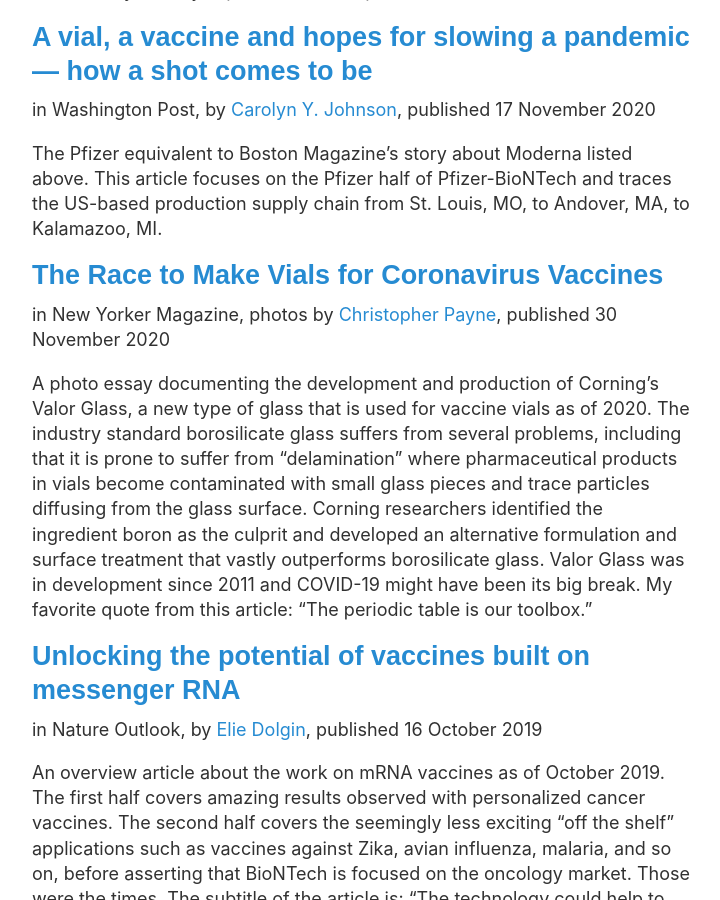
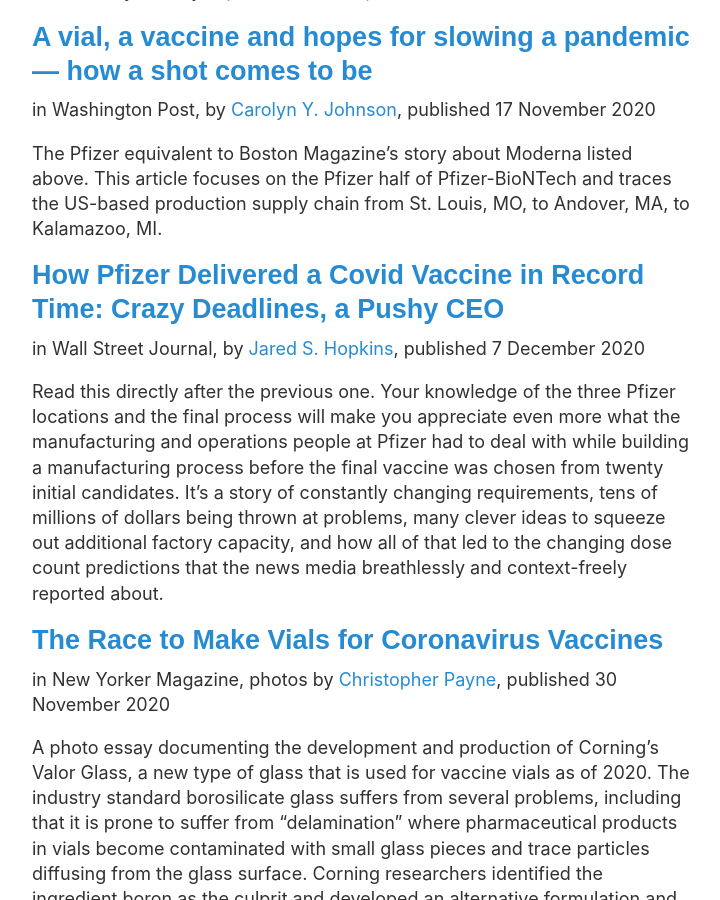
Before and after one commit to jonemo/blog.jonasneubert.com, a Jekyll site: the page built from _posts/2021-01-22-further-reading-behind-the-scenes-pfizer-biontech-moderna-supply-chains.md, in a window 1280 px wide and 900 px high, scrolled down 1272 px. Shown: the whole window, without its empty margins (70-790 px from the left). Built offline with Jekyll 4.4.1, drawn with Linux system fonts in a browser that asks for light colours.

Commit message:
[post] further vaccine reading: Add second Pfizer story

```diff
--- a/_posts/2021-01-22-further-reading-behind-the-scenes-pfizer-biontech-moderna-supply-chains.md
+++ b/_posts/2021-01-22-further-reading-behind-the-scenes-pfizer-biontech-moderna-supply-chains.md
@@ -33,6 +33,13 @@
 The Pfizer equivalent to Boston Magazine’s story about Moderna listed above. This article focuses on the Pfizer half of Pfizer-BioNTech and traces the US-based production supply chain from St. Louis, MO, to Andover, MA, to Kalamazoo, MI.
 
 
+## [How Pfizer Delivered a Covid Vaccine in Record Time: Crazy Deadlines, a Pushy CEO](https://www.wsj.com/articles/how-pfizer-delivered-a-covid-vaccine-in-record-time-crazy-deadlines-a-pushy-ceo-11607740483)
+
+in Wall Street Journal, by [Jared S. Hopkins](https://twitter.com/jaredshopkins), published 7 December 2020
+
+Read this directly after the previous one. Your knowledge of the three Pfizer locations and the final process will make you appreciate even more what the manufacturing and operations people at Pfizer had to deal with while building a manufacturing process before the final vaccine was chosen from twenty initial candidates. It’s a story of constantly changing requirements, tens of millions of dollars being thrown at problems, many clever ideas to squeeze out additional factory capacity, and how all of that led to the changing dose count predictions that the news media breathlessly and context-freely reported about.
+
+
 ## [The Race to Make Vials for Coronavirus Vaccines](https://www.newyorker.com/magazine/2020/12/07/the-race-to-make-vials-for-coronavirus-vaccines)
 
 in New Yorker Magazine, photos by [Christopher Payne](https://www.chrispaynephoto.com), published 30 November 2020
```
